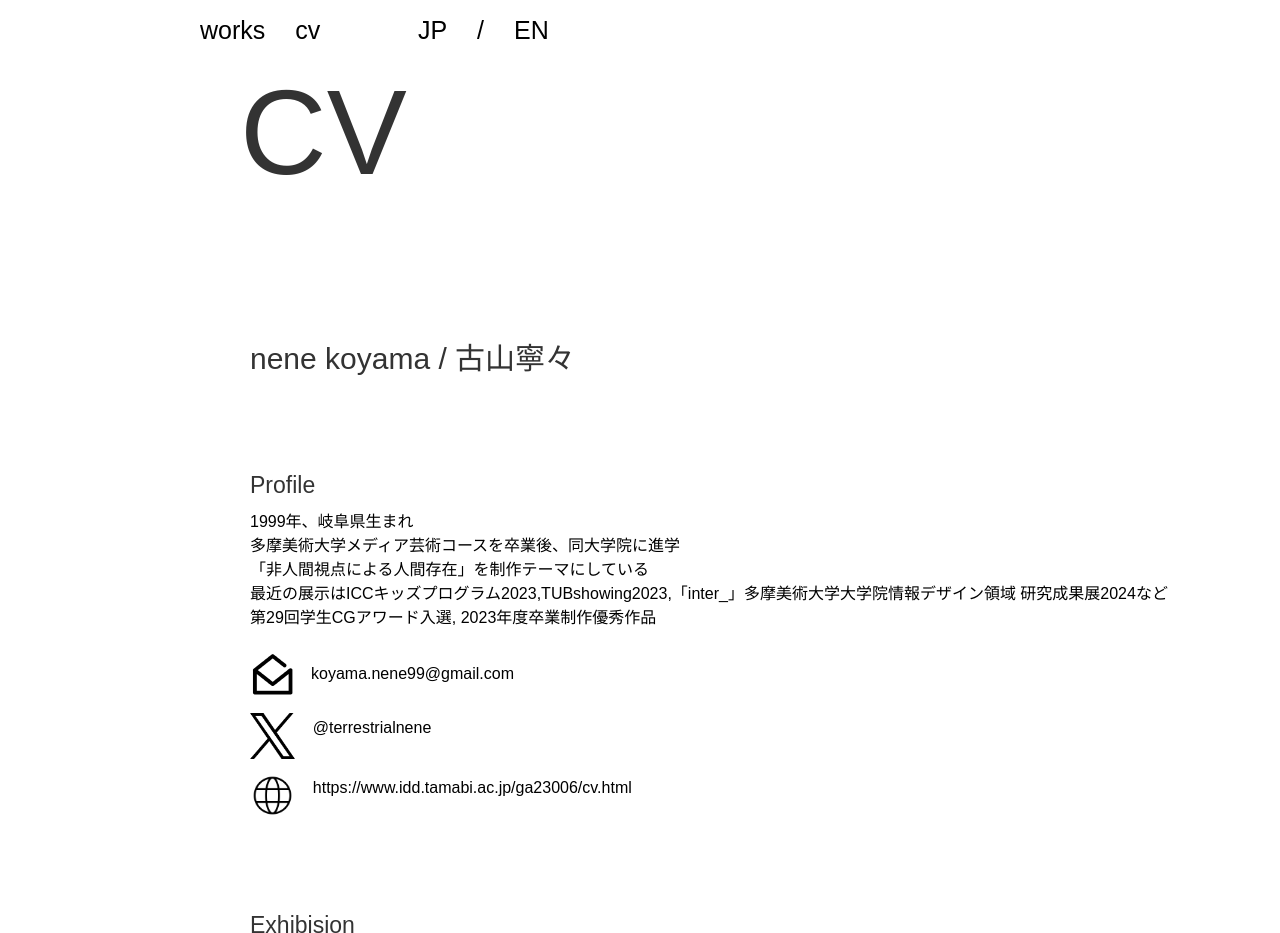
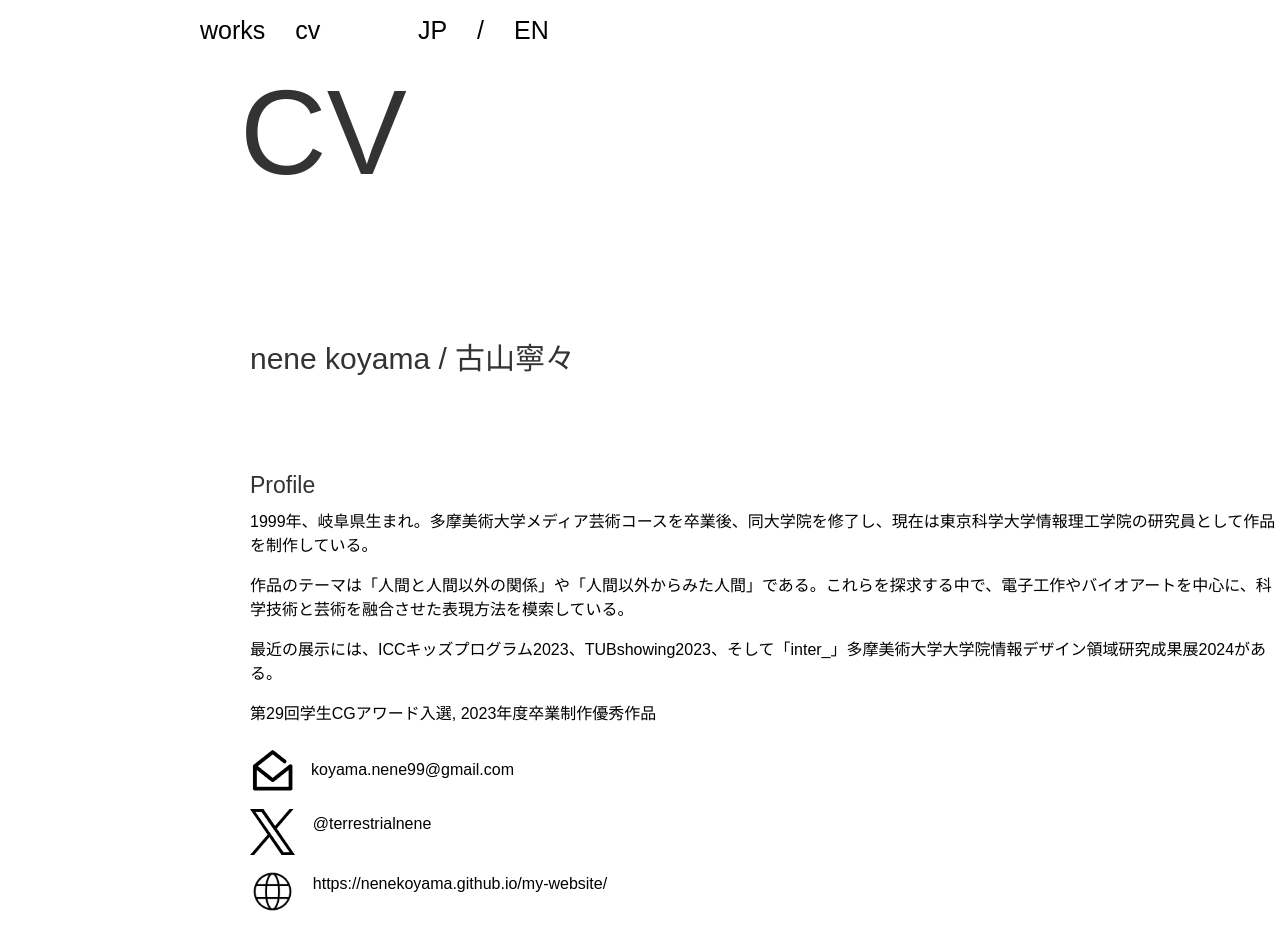
Before and after one commit to NeneKoyama/my-website, a plain HTML site: page cv_japan.html in a window 1280 px wide. Shown: the top 933 px of the page. Drawn offline with Linux system fonts and the light colour scheme.

Commit message:
Add files via upload

```diff
--- a/cv_japan.html
+++ b/cv_japan.html
@@ -35,13 +35,10 @@
 
       <div class="cv_section">
         <h2>Profile</h2>
-        <p>  1999年、岐阜県生まれ
-          <br>  多摩美術大学メディア芸術コースを卒業後、同大学院に進学
-          <br> 「非人間視点による人間存在」を制作テーマにしている
-          <br>  最近の展示はICCキッズプログラム2023,TUBshowing2023,「inter_」多摩美術大学大学院情報デザイン領域 研究成果展2024など
-          <br>  第29回学生CGアワード入選, 2023年度卒業制作優秀作品
-        </p>
-
+        <p>1999年、岐阜県生まれ。多摩美術大学メディア芸術コースを卒業後、同大学院を修了し、現在は東京科学大学情報理工学院の研究員として作品を制作している。</p>
+        <p>作品のテーマは「人間と人間以外の関係」や「人間以外からみた人間」である。これらを探求する中で、電子工作やバイオアートを中心に、科学技術と芸術を融合させた表現方法を模索している。</p>
+        <p>最近の展示には、ICCキッズプログラム2023、TUBshowing2023、そして「inter_」多摩美術大学大学院情報デザイン領域研究成果展2024がある。</p>
+        <p>第29回学生CGアワード入選, 2023年度卒業制作優秀作品</p>
       <div class ="sns">
               <a href="mailto:koyama.nene99@gmail.com"> <img src="images/mail.webp"class="snsicon_size">
               </a>
@@ -57,10 +54,10 @@
           </a>
       </div>
       <div class ="sns">
-          <a href="https://www.idd.tamabi.ac.jp/ga23006/"> <img src="images/Web.webp"class="snsicon_size">
+          <a href="https://nenekoyama.github.io/my-website/"> <img src="images/Web.webp"class="snsicon_size">
           </a>
-          <a href="https://www.idd.tamabi.ac.jp/ga23006/" class="text_h">
-            <p>&nbsp;&nbsp;&nbsp;&nbsp;https://www.idd.tamabi.ac.jp/ga23006/cv.html</p>
+          <a href="https://nenekoyama.github.io/my-website/" class="text_h">
+            <p>&nbsp;&nbsp;&nbsp;&nbsp;https://nenekoyama.github.io/my-website/</p>
           </a>
       </div>
       </div>
```
